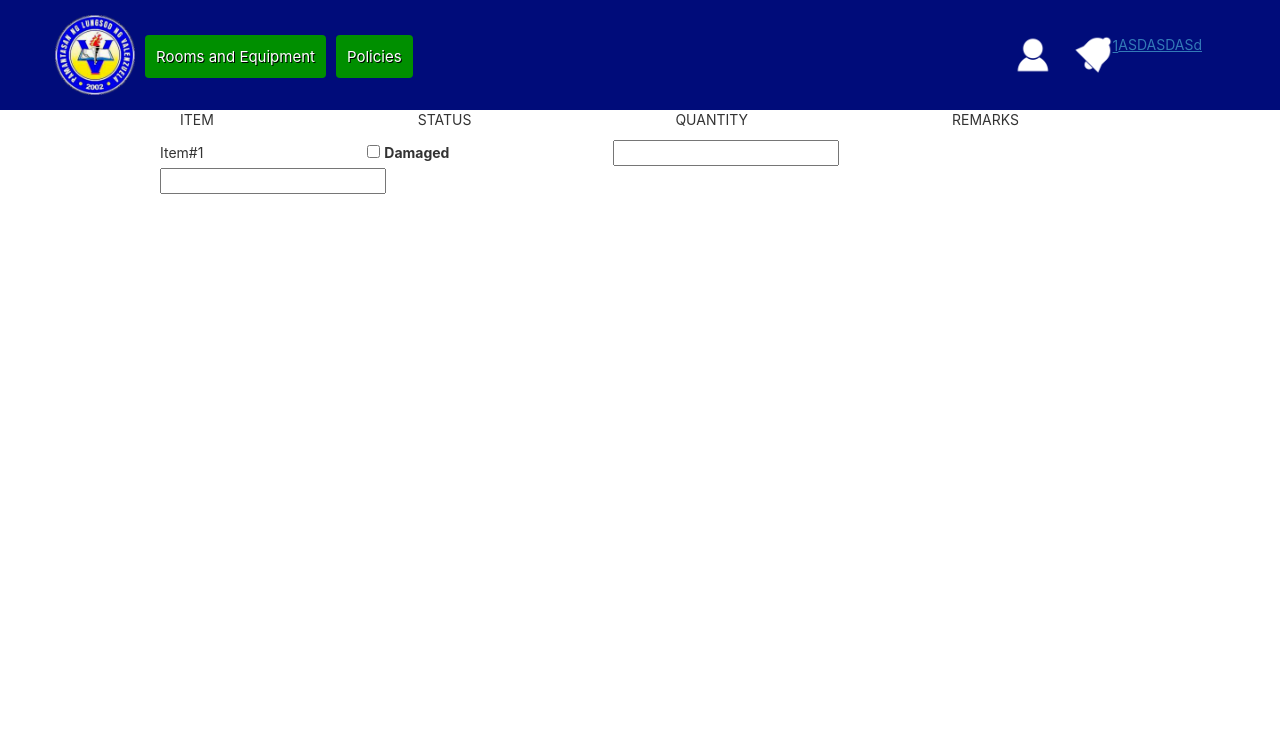
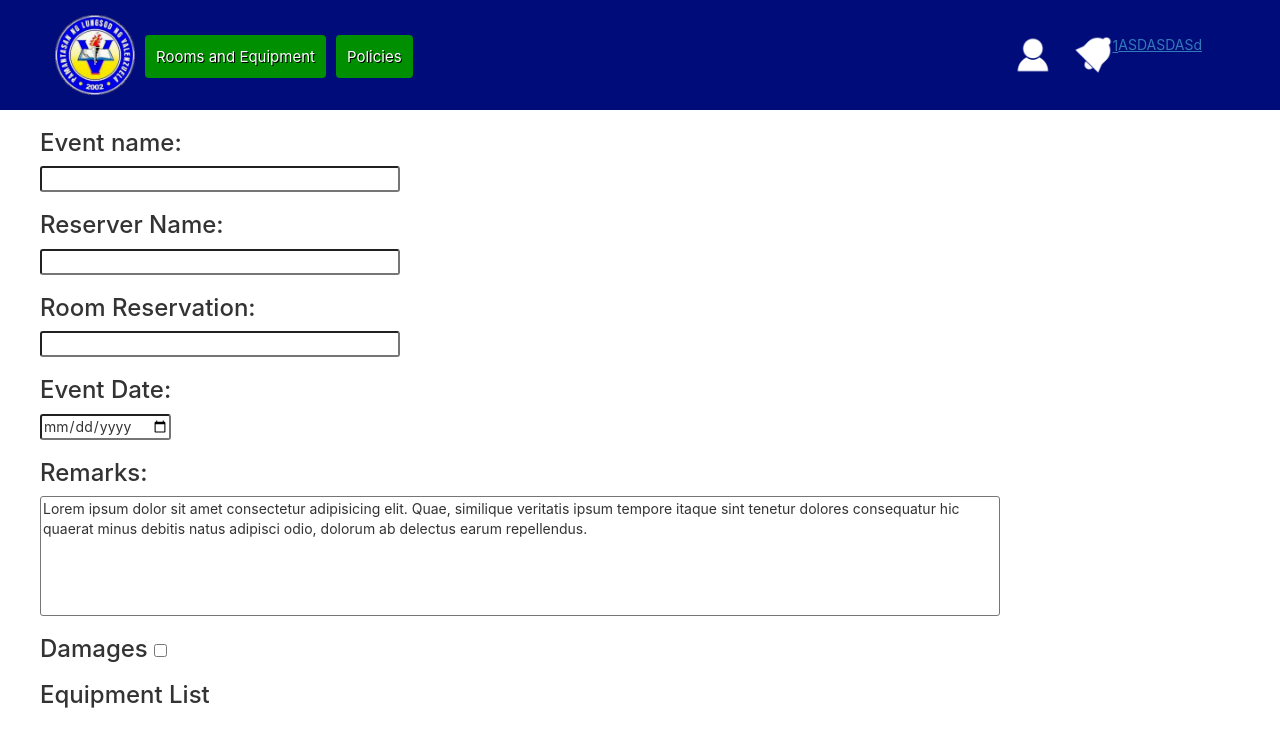
Before and after one commit to Sealis04/PLVProject, a PHP site: page /Window_MonitoringSheet.html in a window 1280 px wide. Shown: the top 747 px of the page. Run offline with PHP 8.4, Linux system fonts and the light colour scheme.

Commit message:
Monitoring Form
Form with Css

```diff
--- a/CSS/Form.css
+++ b/CSS/Form.css
@@ -238,3 +238,35 @@ input:checked + .slider:before {
   margin-right: 2vw;
   margin-top:2vw;
 }
+
+
+
+#EventName input{
+  border-radius: 3px;
+  width: 30%;
+}
+
+#EventDate input{
+  border-radius: 3px;
+}
+
+#PersonReserve input{
+  border-radius: 3px;
+  width: 30%;
+}
+
+#RoomReservation input{
+  border-radius: 3px;
+  width: 30%;
+}
+
+textarea{
+    width: 80%;
+    height: 15%;
+    resize: none;
+    border-radius: 3px;
+}
+
+.block{
+    display:inline-block;
+}
--- a/Window_MonitoringSheet.html
+++ b/Window_MonitoringSheet.html
@@ -1,4 +1,6 @@
+
 <html>
+
     <head>
         <title>PLVRS</title>
         <link rel="icon" href="assets/plv.png">
@@ -8,16 +10,17 @@
 
         <link rel="stylesheet" href="css/Form.css">
     </head>
+
     <body>
         <nav id="head-container">
             <div class="container hn-c">
                 <img id="fb" src="assets/plv.png" alt="PLV Logo">
                 <a href="RoomAndEquipment.html" type="button" class="header-btn btn ">Rooms and Equipment</a>
                 <a href="Policies.html" type="button" class="header-btn btn">Policies</a>
-              <a  href=""><img id="user" src="assets/usericon.png"/></a>
+                <a href=""><img id="user" src="assets/usericon.png" /></a>
 
                 <div class="dropdown">
-                <a  href=""><img id="notif" class="dropbtn" src="assets/notif.png"/><span>1</span></a>
+                    <a href=""><img id="notif" class="dropbtn" src="assets/notif.png" /><span>1</span></a>
                     <div class="dropdown-content">
                         <p>Hello World!</p>
                     </div>
@@ -27,27 +30,34 @@
 
         <div class="container">
             <div class="row">
-                <div>
-                    <ul class="head-list">
-                        <li>ITEM</li>
-                        <li>STATUS</li>
-                        <li>QUANTITY</li>
-                        <li>REMARKS</li>
-                    </ul>
-                    <div>
-                    <ul class="content-list">
-                        <li>Item#1</li>
-                        <li><input type="checkbox" name="cbx#1" value="cbx#1">
-                            <label for="cbx#1">Damaged</label>
-                        </li>
-                        <li><input type="number" id="qty#1" name="qty#1">
-                        </li>
-                        <li><input type="text" id="tbx#1" name="tbx#1">
-                        </li>
-                    </ul>
+                <div id="EventName">
+                    <h3 class="block">Event name:</h3><br>
+                    <input type="text">
                 </div>
+                <div id="PersonReserve">
+                    <h3>Reserver Name:</h3>
+                    <input type="text">
+                </div>
+                <div id="RoomReservation">
+                    <h3>Room Reservation:</h3>
+                    <input type="text">
+                </div>
+                <div class="block" id="EventDate">
+                    <h3>Event Date:</h3>
+                    <input type= "Date">
+                </div>
+                <div id="remarks">
+                    <h3>Remarks:</h3>
+                    <textarea>Lorem ipsum dolor sit amet consectetur adipisicing elit. Quae, similique veritatis ipsum tempore itaque sint tenetur dolores consequatur hic quaerat minus debitis natus adipisci odio, dolorum ab delectus earum repellendus.</textarea>
+                </div>
+                <div id="CheckBox">
+                    <h3>Damages <input type="checkbox"></h3>
+                </div>
+                <div id="EquipmentList">
+                    <h3>Equipment List</h3>
                 </div>
             </div>
         </div>
     </body>
+
     </html>
```
Lines whose indentation alone changed are shown as unchanged.
